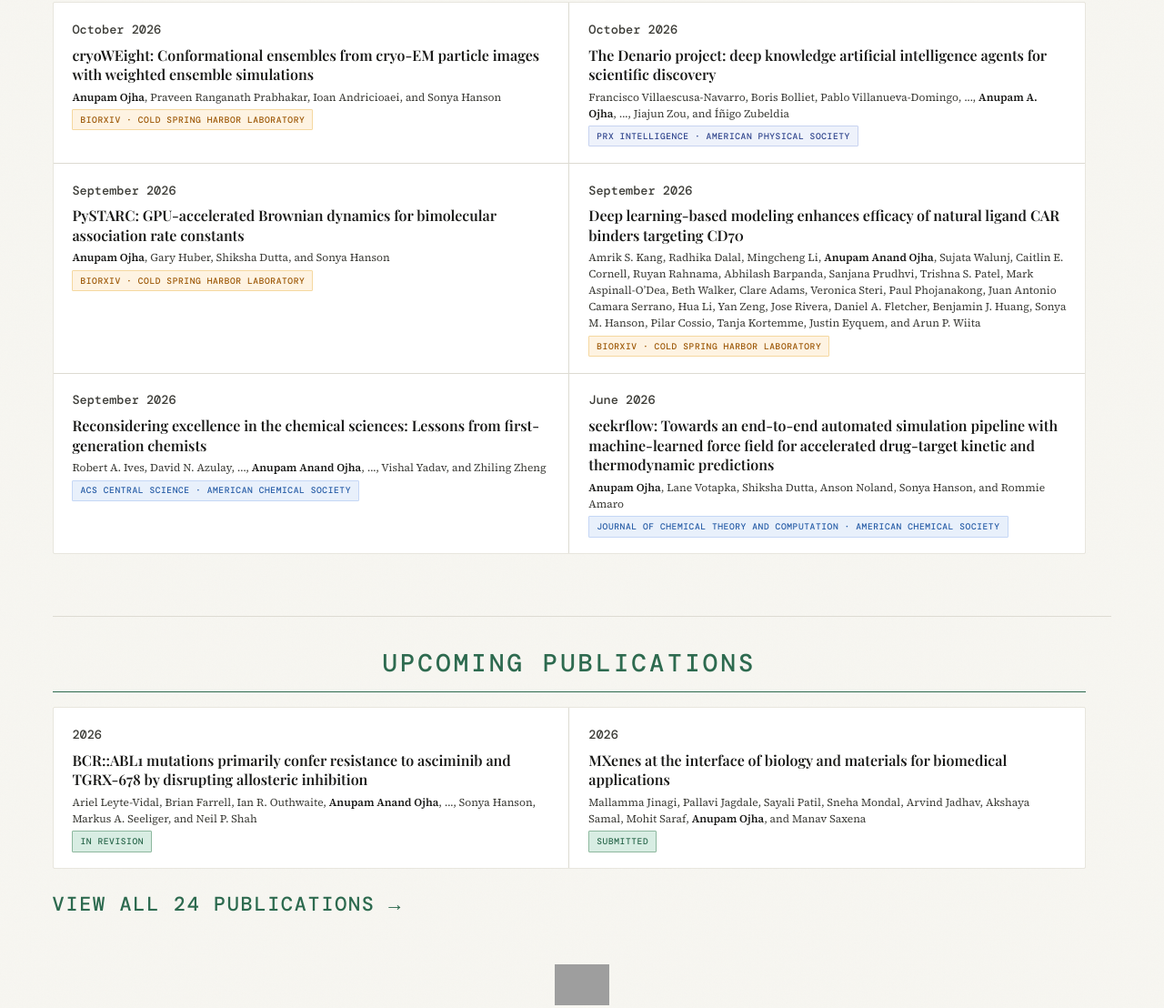
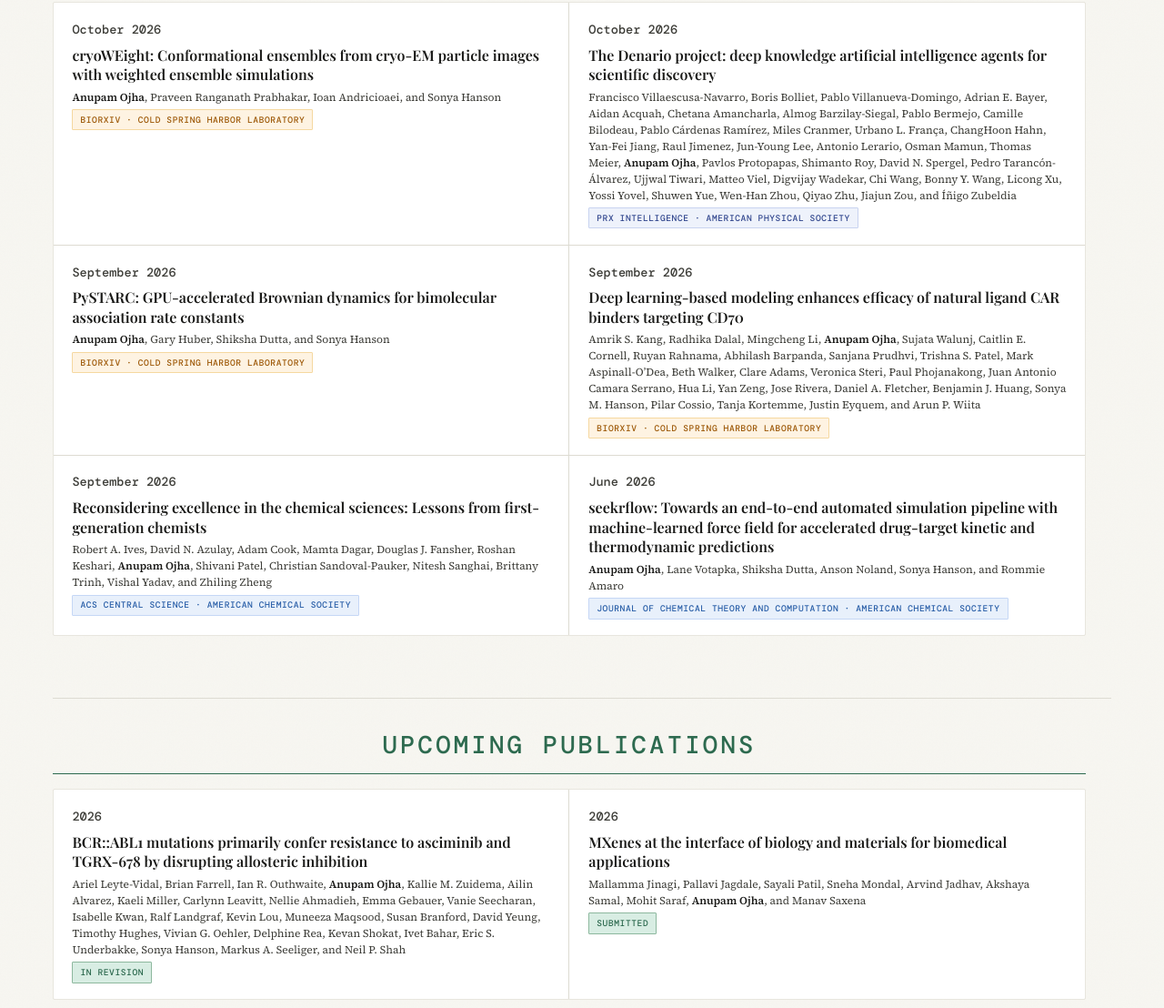
Before and after one commit to anandojha/website, a plain HTML site: page index.html in a window 1280 px wide. Shown: the part 1457-2565 px from the top of the page at 91% size. Drawn offline with nearby package versions, Linux system fonts and the light colour scheme; grey boxes are pictures that could not be loaded; a web font is replaced by a local one.

Commit message:
List all authors on home page publications and use Anupam Ojha in every author list

```diff
--- a/index.html
+++ b/index.html
@@ -256,7 +256,7 @@
       <div class="home-pub-card">
         <div class="home-pub-num">October 2026</div>
         <div class="home-pub-title"><a href="https://doi.org/10.1103/kk55-gc95" target="_blank" style="color:inherit;text-decoration:none;border-bottom:1px solid transparent;transition:border-color .15s" onmouseover="this.style.borderColor='var(--sage-light)'" onmouseout="this.style.borderColor='transparent'">The Denario project: deep knowledge artificial intelligence agents for scientific discovery</a></div>
-        <div class="home-pub-authors">Francisco Villaescusa-Navarro, Boris Bolliet, Pablo Villanueva-Domingo, ..., <strong>Anupam A. Ojha</strong>, ..., Jiajun Zou, and Íñigo Zubeldia</div>
+        <div class="home-pub-authors">Francisco Villaescusa-Navarro, Boris Bolliet, Pablo Villanueva-Domingo, Adrian E. Bayer, Aidan Acquah, Chetana Amancharla, Almog Barzilay-Siegal, Pablo Bermejo, Camille Bilodeau, Pablo Cárdenas Ramírez, Miles Cranmer, Urbano L. França, ChangHoon Hahn, Yan-Fei Jiang, Raul Jimenez, Jun-Young Lee, Antonio Lerario, Osman Mamun, Thomas Meier, <strong>Anupam Ojha</strong>, Pavlos Protopapas, Shimanto Roy, David N. Spergel, Pedro Tarancón-Álvarez, Ujjwal Tiwari, Matteo Viel, Digvijay Wadekar, Chi Wang, Bonny Y. Wang, Licong Xu, Yossi Yovel, Shuwen Yue, Wen-Han Zhou, Qiyao Zhu, Jiajun Zou, and Íñigo Zubeldia</div>
         <div class="latest-pub-meta"><span class="pub-tag tag-aps">PRX Intelligence · American Physical Society</span></div>
       </div>
 
@@ -270,14 +270,14 @@
       <div class="home-pub-card">
         <div class="home-pub-num">September 2026</div>
         <div class="home-pub-title"><a href="https://doi.org/10.64898/2026.09.06.749651" target="_blank" style="color:inherit;text-decoration:none;border-bottom:1px solid transparent;transition:border-color .15s" onmouseover="this.style.borderColor='var(--sage-light)'" onmouseout="this.style.borderColor='transparent'">Deep learning-based modeling enhances efficacy of natural ligand CAR binders targeting CD70</a></div>
-        <div class="home-pub-authors">Amrik S. Kang, Radhika Dalal, Mingcheng Li, <strong>Anupam Anand Ojha</strong>, Sujata Walunj, Caitlin E. Cornell, Ruyan Rahnama, Abhilash Barpanda, Sanjana Prudhvi, Trishna S. Patel, Mark Aspinall-O’Dea, Beth Walker, Clare Adams, Veronica Steri, Paul Phojanakong, Juan Antonio Camara Serrano, Hua Li, Yan Zeng, Jose Rivera, Daniel A. Fletcher, Benjamin J. Huang, Sonya M. Hanson, Pilar Cossio, Tanja Kortemme, Justin Eyquem, and Arun P. Wiita</div>
+        <div class="home-pub-authors">Amrik S. Kang, Radhika Dalal, Mingcheng Li, <strong>Anupam Ojha</strong>, Sujata Walunj, Caitlin E. Cornell, Ruyan Rahnama, Abhilash Barpanda, Sanjana Prudhvi, Trishna S. Patel, Mark Aspinall-O’Dea, Beth Walker, Clare Adams, Veronica Steri, Paul Phojanakong, Juan Antonio Camara Serrano, Hua Li, Yan Zeng, Jose Rivera, Daniel A. Fletcher, Benjamin J. Huang, Sonya M. Hanson, Pilar Cossio, Tanja Kortemme, Justin Eyquem, and Arun P. Wiita</div>
         <div class="latest-pub-meta"><span class="pub-tag tag-biorxiv">bioRxiv · Cold Spring Harbor Laboratory</span></div>
       </div>
 
       <div class="home-pub-card">
         <div class="home-pub-num">September 2026</div>
         <div class="home-pub-title"><a href="https://doi.org/10.1021/acscentsci.6c00822" target="_blank" style="color:inherit;text-decoration:none;border-bottom:1px solid transparent;transition:border-color .15s" onmouseover="this.style.borderColor='var(--sage-light)'" onmouseout="this.style.borderColor='transparent'">Reconsidering excellence in the chemical sciences: Lessons from first-generation chemists</a></div>
-        <div class="home-pub-authors">Robert A. Ives, David N. Azulay, ..., <strong>Anupam Anand Ojha</strong>, ..., Vishal Yadav, and Zhiling Zheng</div>
+        <div class="home-pub-authors">Robert A. Ives, David N. Azulay, Adam Cook, Mamta Dagar, Douglas J. Fansher, Roshan Keshari, <strong>Anupam Ojha</strong>, Shivani Patel, Christian Sandoval-Pauker, Nitesh Sanghai, Brittany Trinh, Vishal Yadav, and Zhiling Zheng</div>
         <div class="latest-pub-meta"><span class="pub-tag tag-acs">ACS Central Science · American Chemical Society</span></div>
       </div>
 
@@ -299,7 +299,7 @@
       <div class="home-pub-card">
         <div class="home-pub-num">2026</div>
         <div class="home-pub-title">BCR::ABL1 mutations primarily confer resistance to asciminib and TGRX-678 by disrupting allosteric inhibition</div>
-        <div class="home-pub-authors">Ariel Leyte-Vidal, Brian Farrell, Ian R. Outhwaite, <strong>Anupam Anand Ojha</strong>, ..., Sonya Hanson, Markus A. Seeliger, and Neil P. Shah</div>
+        <div class="home-pub-authors">Ariel Leyte-Vidal, Brian Farrell, Ian R. Outhwaite, <strong>Anupam Ojha</strong>, Kallie M. Zuidema, Ailin Alvarez, Kaeli Miller, Carlynn Leavitt, Nellie Ahmadieh, Emma Gebauer, Vanie Seecharan, Isabelle Kwan, Ralf Landgraf, Kevin Lou, Muneeza Maqsood, Susan Branford, David Yeung, Timothy Hughes, Vivian G. Oehler, Delphine Rea, Kevan Shokat, Ivet Bahar, Eric S. Underbakke, Sonya Hanson, Markus A. Seeliger, and Neil P. Shah</div>
         <div class="latest-pub-meta"><span class="pub-tag tag-prep">In Revision</span></div>
       </div>
 
```
Also changed, not shown: publications.html (+5 -5 lines).
